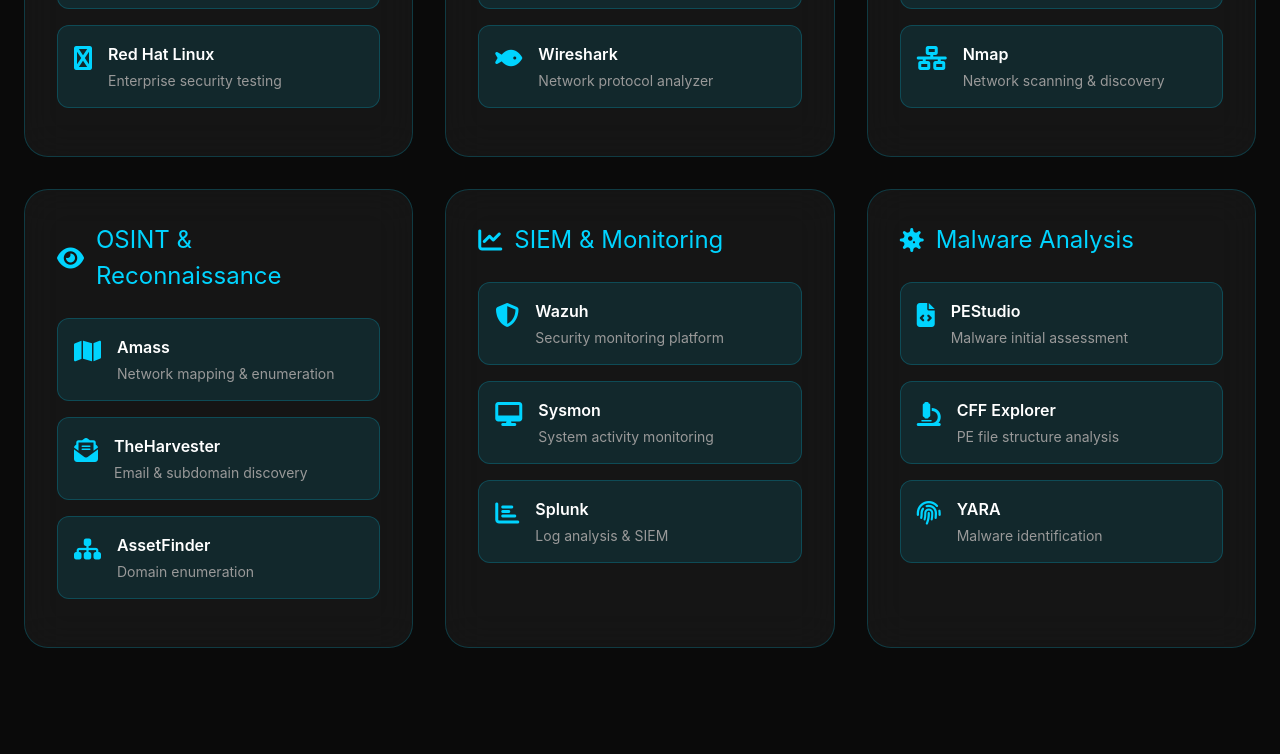
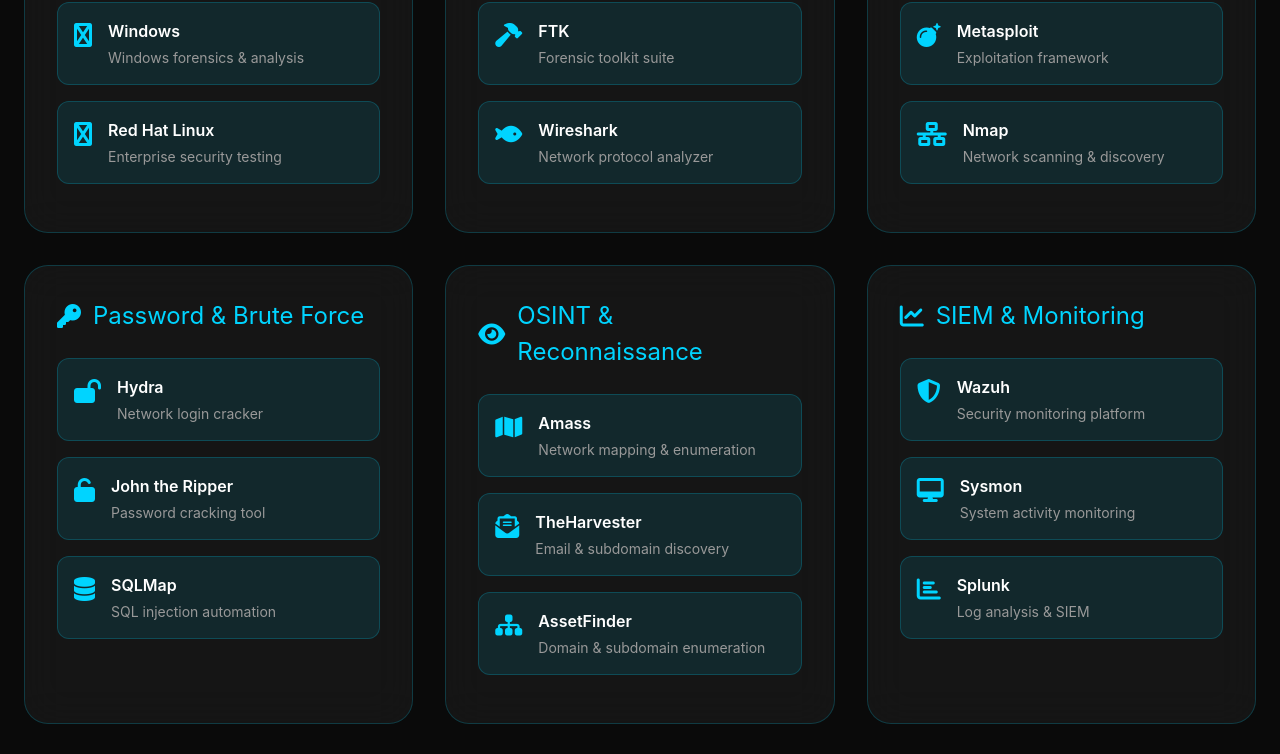
Before and after one commit to anubhavmohandas/myprofile, a React (Vite) app: page / in a window 1280 px wide. Shown: the part 2000-2754 px from the top of the page. Built offline with nearby package versions, Linux system fonts and the light colour scheme.

Commit message:
All Done

```diff
--- a/src/App.css
+++ b/src/App.css
@@ -1217,7 +1217,7 @@
 }
 
 /* ============================================
-   FOCUS STYLES (Accessibility)
+   FOCUS STYLES (4 Accessibility)
    ============================================ */
 
 *:focus-visible {
--- a/src/App.jsx
+++ b/src/App.jsx
@@ -1,4 +1,4 @@
-import React, { useState, useEffect, useMemo } from 'react';
+import React, { useState, useEffect, useMemo, useRef } from 'react';
 import './App.css';
 
 const App = () => {
@@ -9,6 +9,9 @@
   const [showCharacter, setShowCharacter] = useState(true);
   const [showBubble, setShowBubble] = useState(false);
   const [bubbleMessage, setBubbleMessage] = useState('');
+  const [mousePos, setMousePos] = useState({ x: 0, y: 0 });
+
+  const trailPositions = useRef(Array(8).fill({ x: 0, y: 0 }));
 
   // Theme toggle
   const toggleTheme = () => {
@@ -57,6 +60,42 @@
     window.addEventListener('resize', checkMobile);
     return () => window.removeEventListener('resize', checkMobile);
   }, []);
+
+  // Mouse tracking for custom cursor
+  useEffect(() => {
+    if (window.innerWidth <= 768) return;
+
+    let rafId;
+    const handleMouseMove = (e) => {
+      if (rafId) return;
+      rafId = requestAnimationFrame(() => {
+        setMousePos({ x: e.clientX, y: e.clientY });
+        trailPositions.current = [
+          { x: e.clientX, y: e.clientY },
+          ...trailPositions.current.slice(0, 7)
+        ];
+        rafId = null;
+      });
+    };
+
+    window.addEventListener('mousemove', handleMouseMove, { passive: true });
+    return () => {
+      window.removeEventListener('mousemove', handleMouseMove);
+      if (rafId) cancelAnimationFrame(rafId);
+    };
+  }, []);
+
+  // Animated particles
+  const particles = useMemo(() =>
+    Array.from({ length: 25 }, (_, i) => ({
+      id: i,
+      size: Math.random() * 4 + 1,
+      left: Math.random() * 100,
+      top: Math.random() * 100,
+      delay: Math.random() * 8,
+      duration: Math.random() * 4 + 6
+    }))
+  , []);
 
   // Character guide messages
   const handleCharacterClick = () => {
@@ -121,12 +160,21 @@
       ]
     },
     {
+      category: 'Password & Brute Force',
+      icon: 'key',
+      items: [
+        { name: 'Hydra', desc: 'Network login cracker', icon: 'lock-open' },
+        { name: 'John the Ripper', desc: 'Password cracking tool', icon: 'unlock' },
+        { name: 'SQLMap', desc: 'SQL injection automation', icon: 'database' }
+      ]
+    },
+    {
       category: 'OSINT & Reconnaissance',
       icon: 'eye',
       items: [
         { name: 'Amass', desc: 'Network mapping & enumeration', icon: 'map' },
         { name: 'TheHarvester', desc: 'Email & subdomain discovery', icon: 'envelope-open-text' },
-        { name: 'AssetFinder', desc: 'Domain enumeration', icon: 'sitemap' }
+        { name: 'AssetFinder', desc: 'Domain & subdomain enumeration', icon: 'sitemap' }
       ]
     },
     {
@@ -146,6 +194,24 @@
         { name: 'CFF Explorer', desc: 'PE file structure analysis', icon: 'microscope' },
         { name: 'YARA', desc: 'Malware identification', icon: 'fingerprint' }
       ]
+    },
+    {
+      category: 'Scripting & Automation',
+      icon: 'code',
+      items: [
+        { name: 'Python', desc: 'Security automation & scripting', icon: 'python' },
+        { name: 'Bash', desc: 'Linux automation & scripting', icon: 'terminal' },
+        { name: 'PowerShell', desc: 'Windows automation', icon: 'file-code' }
+      ]
+    },
+    {
+      category: 'Web Application Security',
+      icon: 'globe',
+      items: [
+        { name: 'OWASP ZAP', desc: 'Web security scanner', icon: 'spider' },
+        { name: 'Nikto', desc: 'Web server scanner', icon: 'server' },
+        { name: 'DirBuster', desc: 'Directory & file bruteforcer', icon: 'folder-tree' }
+      ]
     }
   ];
 
@@ -153,37 +219,30 @@
     {
       icon: 'toolbox',
       title: 'Ultimate Digital Forensics Toolkit',
-      description: 'Comprehensive all-in-one digital forensics toolkit featuring multiple investigation tools, evidence collection utilities, and analysis capabilities.',
-      tags: ['Digital Forensics', 'Investigation', 'Evidence Analysis'],
+      description: 'Comprehensive all-in-one digital forensics toolkit featuring multiple investigation tools, evidence collection utilities, and analysis capabilities for cyber crime investigation.',
+      tags: ['Digital Forensics', 'Investigation', 'Evidence Analysis', 'All-in-One'],
       link: 'https://github.com/anubhavmohandas/Ultimate-Digital-Forensics-Toolkit'
     },
     {
       icon: 'user-secret',
       title: 'WhoisUser - OSINT Framework',
-      description: 'Professional username enumeration and OSINT investigation framework. Automated username discovery across 100+ platforms.',
-      tags: ['OSINT', 'Username Enumeration', 'Investigation'],
+      description: 'Professional username enumeration and OSINT investigation framework. Automated username discovery across 100+ platforms with intelligent result merging and forensic tools.',
+      tags: ['OSINT', 'Username Enumeration', 'Investigation', 'Multi-Platform'],
       link: 'https://github.com/anubhavmohandas/whoisuser'
     },
     {
       icon: 'chart-line',
       title: 'Log Analyzer - Threat Detection',
-      description: 'Security log analysis tool with automated threat detection, IP intelligence with geolocation, and multiple log format support.',
-      tags: ['Log Analysis', 'Threat Detection', 'Security'],
+      description: 'Security log analysis tool with automated threat detection, IP intelligence with geolocation, and support for multiple log formats including firewalls, systems, and web servers.',
+      tags: ['Log Analysis', 'Threat Detection', 'IP Intelligence', 'Security'],
       link: 'https://github.com/anubhavmohandas/log-analyzer'
     },
     {
       icon: 'bomb',
       title: 'Secure Gen - Payload Framework',
-      description: 'Advanced security payload generation framework for ethical hacking with 15+ payload types and intelligent mutation techniques.',
-      tags: ['Payload Generation', 'Ethical Hacking', 'WAF Bypass'],
+      description: 'Advanced security payload generation framework for ethical hacking. Features 15+ payload types, intelligent mutation techniques, and database-specific attack vectors.',
+      tags: ['Payload Generation', 'Ethical Hacking', 'Security Testing', 'WAF Bypass'],
       link: 'https://github.com/anubhavmohandas/secure_gen'
-    },
-    {
-      icon: 'shield-virus',
-      title: 'SIEM Kernel Exploit Detection',
-      description: 'Security Information and Event Management system specialized in detecting kernel-level exploits and APTs in real-time.',
-      tags: ['SIEM', 'Exploit Detection', 'Kernel Security'],
-      link: 'https://github.com/anubhavmohandas/siem-kernel-exploit-detection'
     },
     {
       icon: 'search',
@@ -193,6 +252,13 @@
       link: 'https://github.com/anubhavmohandas/recon_scanner'
     },
     {
+      icon: 'shield-virus',
+      title: 'SIEM Kernel Exploit Detection',
+      description: 'Security Information and Event Management system specialized in detecting kernel-level exploits and advanced persistent threats in real-time.',
+      tags: ['SIEM', 'Exploit Detection', 'Kernel Security', 'APT'],
+      link: 'https://github.com/anubhavmohandas/siem-kernel-exploit-detection'
+    },
+    {
       icon: 'calculator',
       title: 'Enhanced CVSS Calculator',
       description: 'Advanced Common Vulnerability Scoring System calculator with enhanced features for accurate vulnerability assessment and risk management.',
@@ -200,11 +266,32 @@
       link: 'https://github.com/anubhavmohandas/Enhanced-CVSS-Calculator'
     },
     {
+      icon: 'user-shield',
+      title: 'AuthGuard',
+      description: 'Robust authentication and authorization security system designed to protect applications from unauthorized access with multi-layer security.',
+      tags: ['Authentication', 'Authorization', 'Access Control'],
+      link: 'https://github.com/anubhavmohandas/AuthGuard'
+    },
+    {
       icon: 'robot',
       title: 'Jerry - Personalized Virtual AI',
-      description: 'Advanced personalized virtual AI assistant for intelligent automation, personalized interactions, and smart task management.',
+      description: 'Advanced personalized virtual AI assistant designed to provide intelligent automation, personalized interactions, and smart task management.',
       tags: ['AI Assistant', 'Machine Learning', 'Automation'],
       link: 'https://github.com/anubhavmohandas/Jerry'
+    },
+    {
+      icon: 'file-alt',
+      title: 'Nyxine - AI Resume Maker',
+      description: 'Smart, AI-powered resume builder with privacy focus. Features ATS optimization, job description matching, and authentic experience highlighting without fluff.',
+      tags: ['AI', 'Resume Builder', 'ATS Optimization', 'Privacy-First'],
+      link: 'https://github.com/anubhavmohandas/Nyxine-Resume-Maker'
+    },
+    {
+      icon: 'earth-americas',
+      title: 'Web Detection System',
+      description: 'Advanced web-based detection system for identifying security threats, malicious activities, and anomalous behavior in real-time web traffic.',
+      tags: ['Web Security', 'Threat Detection', 'Anomaly Detection'],
+      link: 'https://github.com/anubhavmohandas/web_detection'
     }
   ];
 
@@ -212,6 +299,55 @@
     <div className="portfolio">
       {/* Skip Link */}
       <a href="#main-content" className="skip-link">Skip to main content</a>
+
+      {/* Custom Cursor - Desktop Only */}
+      {typeof window !== 'undefined' && window.innerWidth > 768 && (
+        <>
+          <div
+            className="fixed w-10 h-10 rounded-full pointer-events-none z-[9998] mix-blend-screen"
+            style={{
+              left: `${mousePos.x}px`,
+              top: `${mousePos.y}px`,
+              background: 'radial-gradient(circle, rgba(0, 212, 255, 0.3) 0%, transparent 70%)',
+              transform: 'translate(-50%, -50%)',
+              willChange: 'transform'
+            }}
+          />
+          {trailPositions.current.map((pos, i) => (
+            <div
+              key={i}
+              className="fixed w-2 h-2 rounded-full pointer-events-none z-[9999]"
+              style={{
+                left: `${pos.x}px`,
+                top: `${pos.y}px`,
+                background: 'var(--accent)',
+                opacity: (1 - i / 8) * 0.8,
+                transform: `translate(-50%, -50%) scale(${1 - i / 8})`,
+                boxShadow: '0 0 15px var(--accent)',
+                willChange: 'transform'
+              }}
+            />
+          ))}
+        </>
+      )}
+
+      {/* Animated Background Particles */}
+      <div className="animated-bg">
+        {particles.map((p) => (
+          <div
+            key={p.id}
+            className="particle"
+            style={{
+              width: `${p.size}px`,
+              height: `${p.size}px`,
+              left: `${p.left}%`,
+              top: `${p.top}%`,
+              animationDelay: `${p.delay}s`,
+              animationDuration: `${p.duration}s`
+            }}
+          />
+        ))}
+      </div>
 
       {/* Character Guide */}
       {showCharacter && (
```
